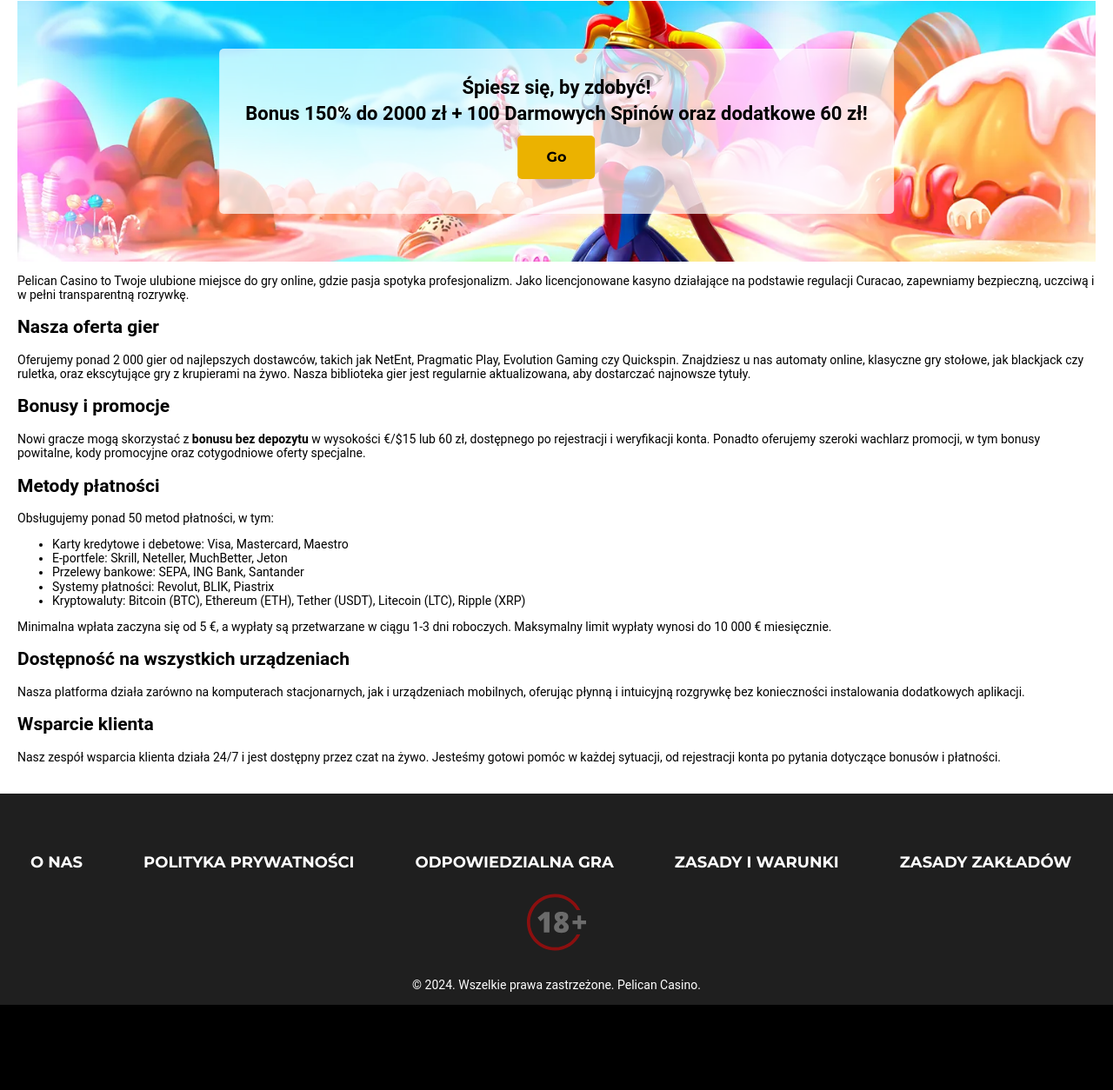
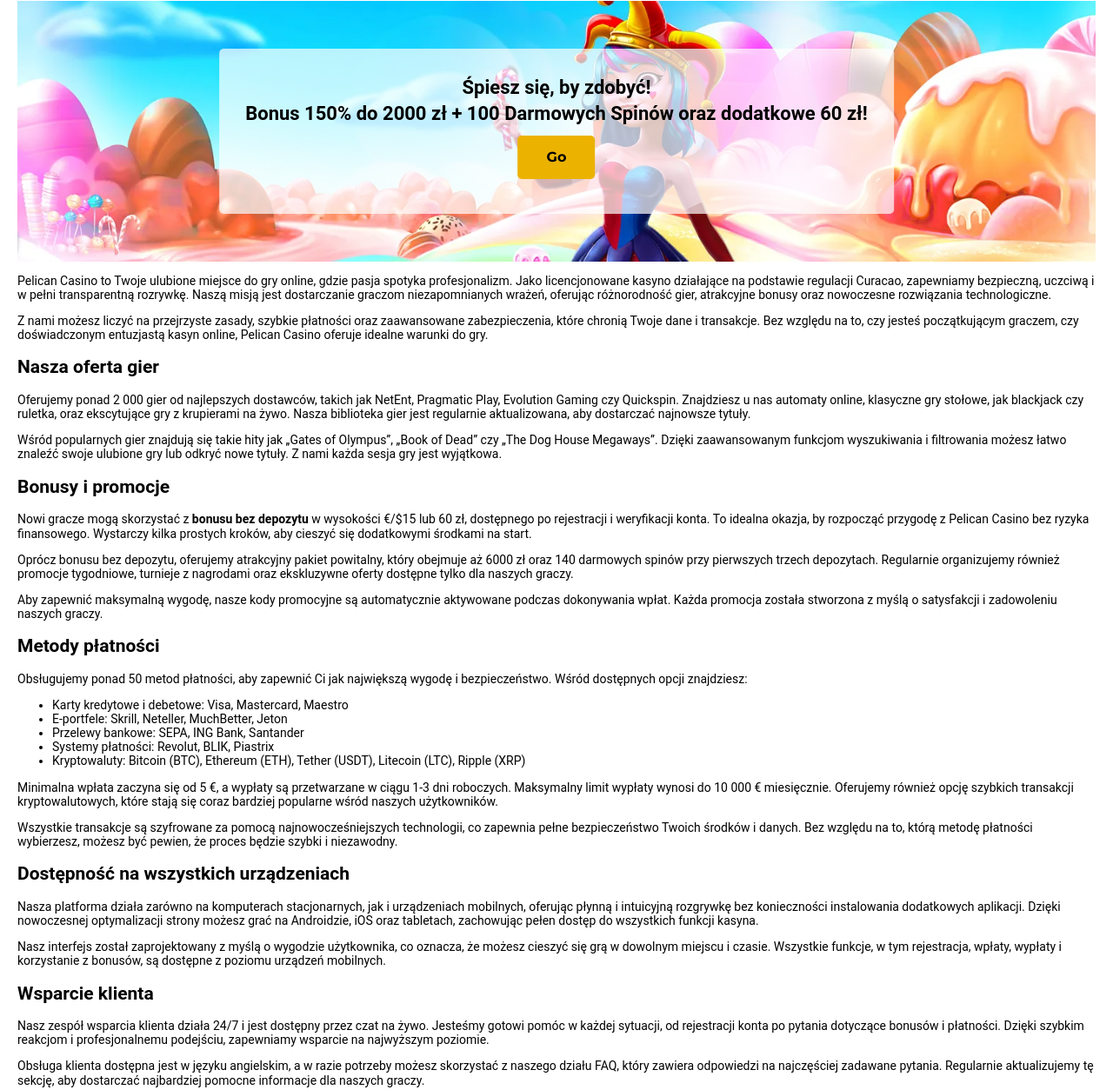
Before and after one commit to vasyltarasiuktop/pel-ot, a plain HTML site: page index.html in a window 1280 px wide. Shown: the part 164-1418 px from the top of the page at 87% size. Before the commit the page ends 1320 px from the top, so only its background shows below. Drawn offline with Linux system fonts and the light colour scheme; files whose address does not match are found by name.

Commit message:
Update index.html

```diff
--- a/index.html
+++ b/index.html
@@ -175,7 +175,10 @@ body{--wp--preset--color--black: #000000;--wp--preset--color--cyan-bluish-gray:
 </div>
 <section>
         <p>
-                Pelican Casino to Twoje ulubione miejsce do gry online, gdzie pasja spotyka profesjonalizm. Jako licencjonowane kasyno działające na podstawie regulacji Curacao, zapewniamy bezpieczną, uczciwą i w pełni transparentną rozrywkę.
+            Pelican Casino to Twoje ulubione miejsce do gry online, gdzie pasja spotyka profesjonalizm. Jako licencjonowane kasyno działające na podstawie regulacji Curacao, zapewniamy bezpieczną, uczciwą i w pełni transparentną rozrywkę. Naszą misją jest dostarczanie graczom niezapomnianych wrażeń, oferując różnorodność gier, atrakcyjne bonusy oraz nowoczesne rozwiązania technologiczne.
+        </p>
+        <p>
+            Z nami możesz liczyć na przejrzyste zasady, szybkie płatności oraz zaawansowane zabezpieczenia, które chronią Twoje dane i transakcje. Bez względu na to, czy jesteś początkującym graczem, czy doświadczonym entuzjastą kasyn online, Pelican Casino oferuje idealne warunki do gry.
         </p>
     </section>
     <section>
@@ -183,17 +186,26 @@ body{--wp--preset--color--black: #000000;--wp--preset--color--cyan-bluish-gray:
         <p>
             Oferujemy ponad 2 000 gier od najlepszych dostawców, takich jak NetEnt, Pragmatic Play, Evolution Gaming czy Quickspin. Znajdziesz u nas automaty online, klasyczne gry stołowe, jak blackjack czy ruletka, oraz ekscytujące gry z krupierami na żywo. Nasza biblioteka gier jest regularnie aktualizowana, aby dostarczać najnowsze tytuły.
         </p>
+        <p>
+            Wśród popularnych gier znajdują się takie hity jak „Gates of Olympus”, „Book of Dead” czy „The Dog House Megaways”. Dzięki zaawansowanym funkcjom wyszukiwania i filtrowania możesz łatwo znaleźć swoje ulubione gry lub odkryć nowe tytuły. Z nami każda sesja gry jest wyjątkowa.
+        </p>
     </section>
     <section>
         <h2>Bonusy i promocje</h2>
         <p>
-                Nowi gracze mogą skorzystać z <strong>bonusu bez depozytu</strong> w wysokości €/$15 lub 60 zł, dostępnego po rejestracji i weryfikacji konta. Ponadto oferujemy szeroki wachlarz promocji, w tym bonusy powitalne, kody promocyjne oraz cotygodniowe oferty specjalne.
+            Nowi gracze mogą skorzystać z <strong>bonusu bez depozytu</strong> w wysokości €/$15 lub 60 zł, dostępnego po rejestracji i weryfikacji konta. To idealna okazja, by rozpocząć przygodę z Pelican Casino bez ryzyka finansowego. Wystarczy kilka prostych kroków, aby cieszyć się dodatkowymi środkami na start.
+        </p>
+        <p>
+            Oprócz bonusu bez depozytu, oferujemy atrakcyjny pakiet powitalny, który obejmuje aż 6000 zł oraz 140 darmowych spinów przy pierwszych trzech depozytach. Regularnie organizujemy również promocje tygodniowe, turnieje z nagrodami oraz ekskluzywne oferty dostępne tylko dla naszych graczy.
+        </p>
+        <p>
+            Aby zapewnić maksymalną wygodę, nasze kody promocyjne są automatycznie aktywowane podczas dokonywania wpłat. Każda promocja została stworzona z myślą o satysfakcji i zadowoleniu naszych graczy.
         </p>
     </section>
     <section>
         <h2>Metody płatności</h2>
         <p>
-                Obsługujemy ponad 50 metod płatności, w tym:
+            Obsługujemy ponad 50 metod płatności, aby zapewnić Ci jak największą wygodę i bezpieczeństwo. Wśród dostępnych opcji znajdziesz:
         </p>
         <ul>
             <li>Karty kredytowe i debetowe: Visa, Mastercard, Maestro</li>
@@ -203,19 +215,28 @@ body{--wp--preset--color--black: #000000;--wp--preset--color--cyan-bluish-gray:
             <li>Kryptowaluty: Bitcoin (BTC), Ethereum (ETH), Tether (USDT), Litecoin (LTC), Ripple (XRP)</li>
         </ul>
         <p>
-                Minimalna wpłata zaczyna się od 5 €, a wypłaty są przetwarzane w ciągu 1-3 dni roboczych. Maksymalny limit wypłaty wynosi do 10 000 € miesięcznie.
+            Minimalna wpłata zaczyna się od 5 €, a wypłaty są przetwarzane w ciągu 1-3 dni roboczych. Maksymalny limit wypłaty wynosi do 10 000 € miesięcznie. Oferujemy również opcję szybkich transakcji kryptowalutowych, które stają się coraz bardziej popularne wśród naszych użytkowników.
+        </p>
+        <p>
+            Wszystkie transakcje są szyfrowane za pomocą najnowocześniejszych technologii, co zapewnia pełne bezpieczeństwo Twoich środków i danych. Bez względu na to, którą metodę płatności wybierzesz, możesz być pewien, że proces będzie szybki i niezawodny.
         </p>
     </section>
     <section>
         <h2>Dostępność na wszystkich urządzeniach</h2>
         <p>
-                Nasza platforma działa zarówno na komputerach stacjonarnych, jak i urządzeniach mobilnych, oferując płynną i intuicyjną rozgrywkę bez konieczności instalowania dodatkowych aplikacji.
+            Nasza platforma działa zarówno na komputerach stacjonarnych, jak i urządzeniach mobilnych, oferując płynną i intuicyjną rozgrywkę bez konieczności instalowania dodatkowych aplikacji. Dzięki nowoczesnej optymalizacji strony możesz grać na Androidzie, iOS oraz tabletach, zachowując pełen dostęp do wszystkich funkcji kasyna.
+        </p>
+        <p>
+            Nasz interfejs został zaprojektowany z myślą o wygodzie użytkownika, co oznacza, że możesz cieszyć się grą w dowolnym miejscu i czasie. Wszystkie funkcje, w tym rejestracja, wpłaty, wypłaty i korzystanie z bonusów, są dostępne z poziomu urządzeń mobilnych.
         </p>
     </section>
     <section>
         <h2>Wsparcie klienta</h2>
         <p>
-                Nasz zespół wsparcia klienta działa 24/7 i jest dostępny przez czat na żywo. Jesteśmy gotowi pomóc w każdej sytuacji, od rejestracji konta po pytania dotyczące bonusów i płatności.
+            Nasz zespół wsparcia klienta działa 24/7 i jest dostępny przez czat na żywo. Jesteśmy gotowi pomóc w każdej sytuacji, od rejestracji konta po pytania dotyczące bonusów i płatności. Dzięki szybkim reakcjom i profesjonalnemu podejściu, zapewniamy wsparcie na najwyższym poziomie.
+        </p>
+        <p>
+            Obsługa klienta dostępna jest w języku angielskim, a w razie potrzeby możesz skorzystać z naszego działu FAQ, który zawiera odpowiedzi na najczęściej zadawane pytania. Regularnie aktualizujemy tę sekcję, aby dostarczać najbardziej pomocne informacje dla naszych graczy.
         </p>
     </section>
 
```
Lines whose indentation alone changed are shown as unchanged.
